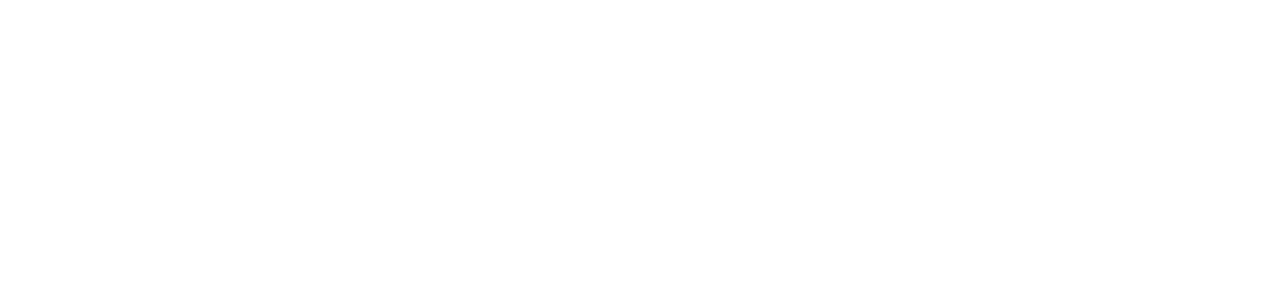
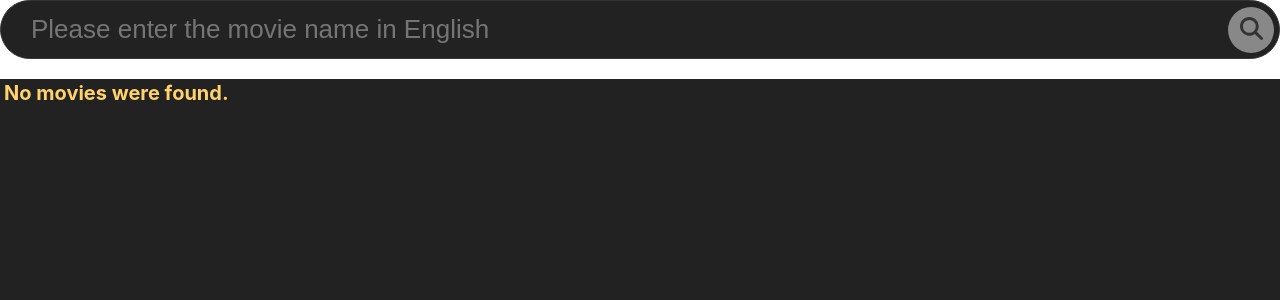
Before and after one commit to prgrms-web-devcourse/FEDC4-DarkNight-Movie-Searcher, a React (Create React App) app: page / in a window 1280 px wide. Shown: the top 300 px of the page. Built offline with nearby package versions, Linux system fonts and the light colour scheme.

Commit message:
refacotor : router위치 수정 and searchbar위치 변경

```diff
--- a/src/App.jsx
+++ b/src/App.jsx
@@ -3,9 +3,14 @@
 
 import { RouterProvider } from 'react-router-dom';
 import { movieRouter as router } from './routes/movieRouter';
+import MovieProvider from './contexts/MovieProvider';
 
 function App() {
-  return <RouterProvider router={router} />;
+  return (
+    <MovieProvider>
+      <RouterProvider router={router} />
+    </MovieProvider>
+  );
 }
 
 export default App;
--- a/src/components/MovieList/MovieList.jsx
+++ b/src/components/MovieList/MovieList.jsx
@@ -9,6 +9,7 @@
 
 export default function MovieList() {
   const { movies } = useMovies();
+  console.log(movies);
   const { isLoading, loadNextPageMovies } = useMovieList();
 
   const observeRef = useInfiniteScroll({
--- a/src/components/MovieList/MovieListItem.jsx
+++ b/src/components/MovieList/MovieListItem.jsx
@@ -3,14 +3,17 @@
 import styled from '@emotion/styled';
 import { useMovies } from '../../contexts/MovieProvider';
 import { Highlight, Text } from '../../assets/commonstyles';
+import { useNavigate } from 'react-router-dom';
 
 export default function MovieListItem(props) {
   const { Title, Year, imdbID, Type, Poster } = props.movie;
 
   const { getMovieDetail } = useMovies();
+  const navigate = useNavigate();
 
   async function onClickMovieListItem(id) {
     await getMovieDetail(id);
+    navigate(`/movies/${id}`);
   }
 
   return (
--- a/src/pages/MovieView.jsx
+++ b/src/pages/MovieView.jsx
@@ -1,20 +1,15 @@
 import React from 'react';
 import { css } from '@emotion/react';
 import MovieList from '../components/MovieList/MovieList';
-import SearchBar from '../components/SearchBar/SearchBar';
-import { useMovies } from '../contexts/MovieProvider';
+// import SearchBar from '../components/SearchBar/SearchBar';
+// import { useMovies } from '../contexts/MovieProvider';
 import { palette } from '../assets/stylesConstants';
 
 export default function MovieView() {
-  const { setTitle } = useMovies();
+  // const { setTitle } = useMovies();
 
   return (
     <div css={PageStyle}>
-      <SearchBar
-        onSubmit={({ search }) => {
-          setTitle(search);
-        }}
-      />
       <MovieList />
     </div>
   );
--- a/src/pages/Root.jsx
+++ b/src/pages/Root.jsx
@@ -1,10 +1,14 @@
 import React from 'react';
+import { Outlet, useNavigate } from 'react-router-dom'; //  useNavigate괄호안 import에 추가하시면 됩니다.
+import { globalStyles } from '../assets/globalStyles';
+import { useMovies } from '../contexts/MovieProvider';
 import { Global } from '@emotion/react';
-import { Outlet } from 'react-router-dom'; //  useNavigate괄호안 import에 추가하시면 됩니다.
-import { globalStyles } from '../assets/globalStyles.js';
-import MovieProvider from '../contexts/MovieProvider';
+import SearchBar from '../components/SearchBar/SearchBar';
 
 export default function Root() {
+  const navigate = useNavigate();
+  const { setTitle } = useMovies();
+
   // 🔴 movie List 🔴
   // useEffect(() => {
   // const request = async () => {
@@ -28,10 +32,16 @@
   // request();
   // }, [inputValue]); => 의존성 배열안에는 input값
   return (
-    <MovieProvider>
+    <>
       {/* 여기에 form 컴포넌트 */}
       <Global styles={globalStyles} />
+      <SearchBar
+        onSubmit={({ search }) => {
+          navigate('/');
+          setTitle(search);
+        }}
+      />
       <Outlet />
-    </MovieProvider>
+    </>
   );
 }
--- a/src/routes/movieRouter.js
+++ b/src/routes/movieRouter.js
@@ -1,8 +1,8 @@
 import { createBrowserRouter } from 'react-router-dom';
 import Error from '../pages/Error';
 import Root from '../pages/Root.jsx';
-// import Movies from '../pages/Movies.jsx';
 import MovieDetail from '../pages/MovieDetail';
+import MovieView from '../pages/MovieView';
 
 export const movieRouter = createBrowserRouter([
   {
@@ -10,10 +10,10 @@
     element: <Root />,
     errorElement: <Error />,
     children: [
-      // {
-      //   index: true,
-      //   element: <Movies />,
-      // },
+      {
+        index: true,
+        element: <MovieView />,
+      },
       {
         path: '/movies/:movieID',
         element: <MovieDetail />,
```
